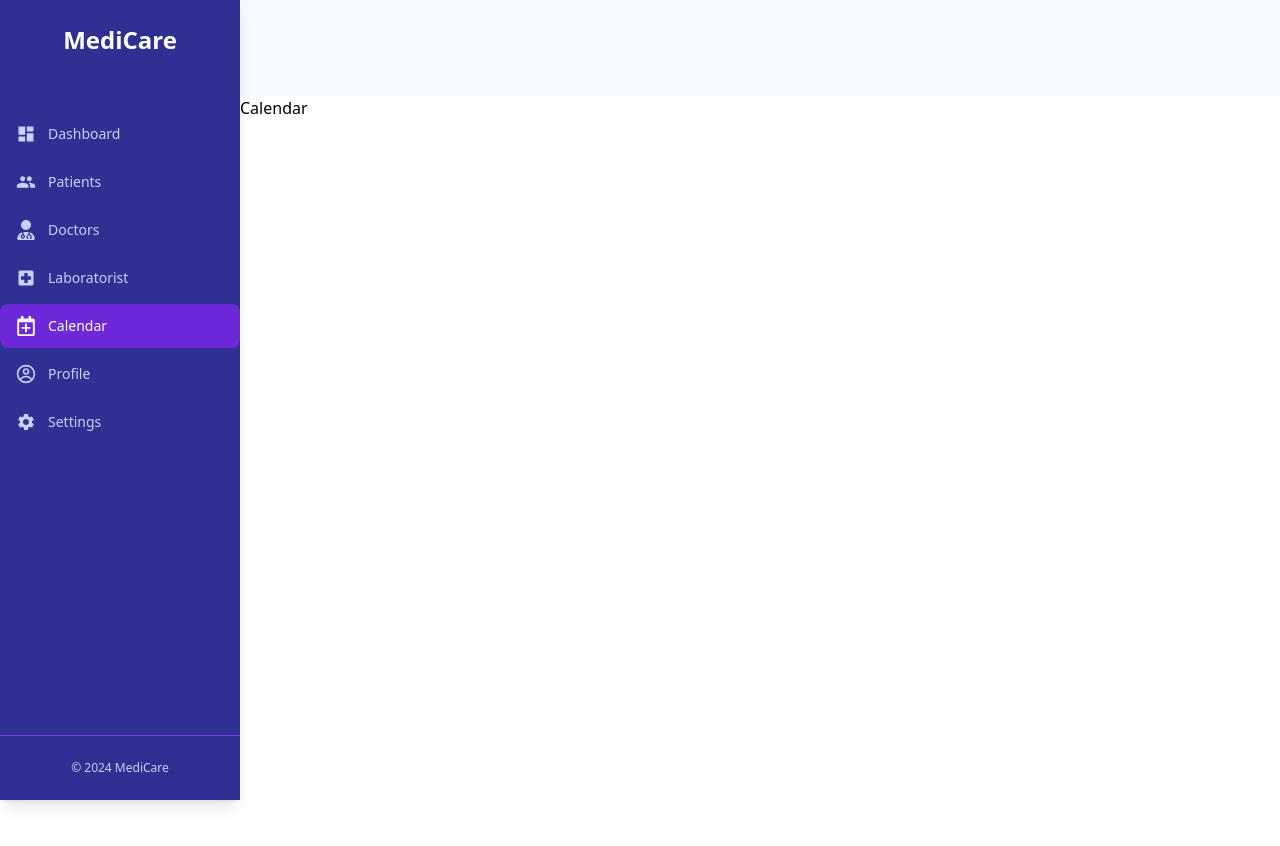
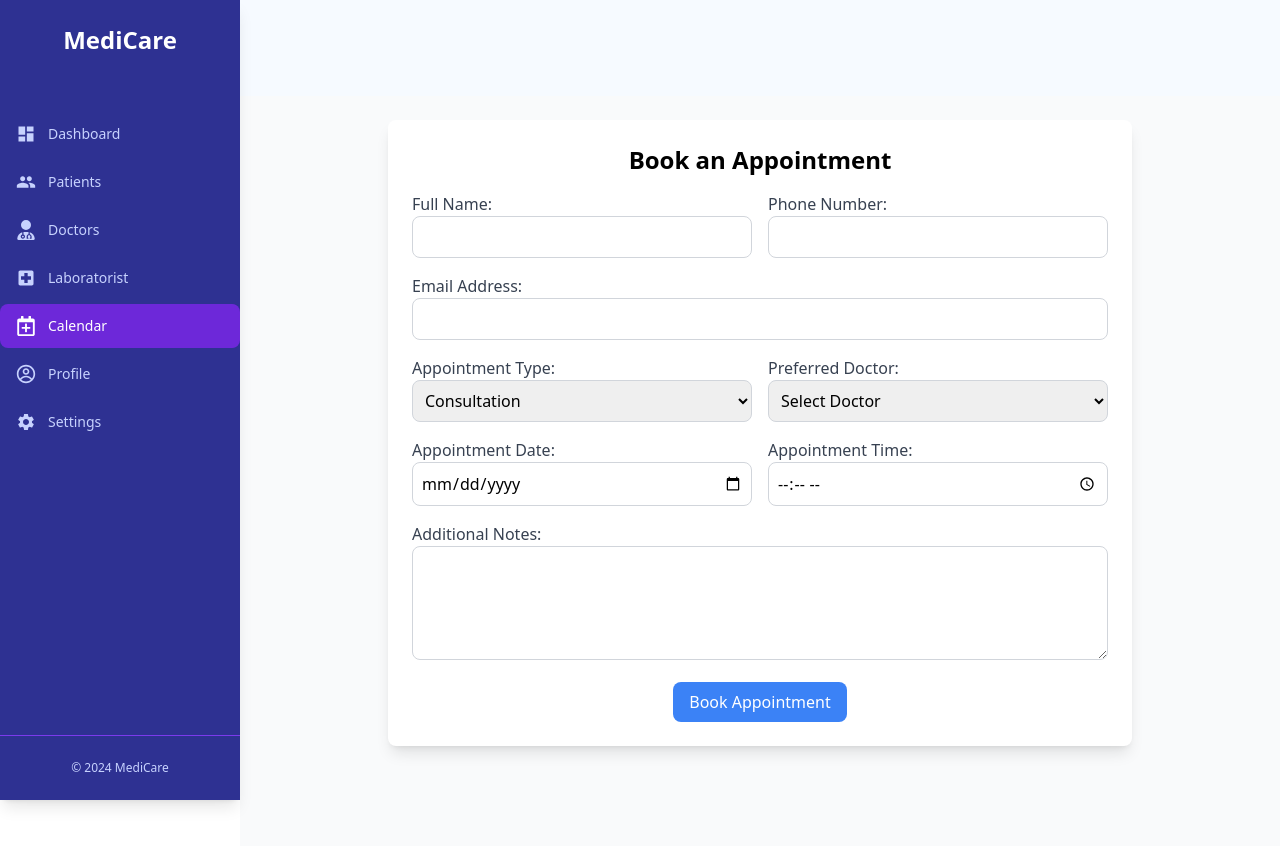
Before and after one commit to KarRzu/medical-system, a React (Vite) app: page /calendar in a window 1280 px wide. Shown: the top 846 px of the page. Before the commit the page ends 800 px from the top, so only its background shows below. Built offline with nearby package versions, Linux system fonts and the light colour scheme; no server answers.

Commit message:
feat: add form for book apoinment in Calendar components

```diff
--- a/src/pages/CalendarPage.tsx
+++ b/src/pages/CalendarPage.tsx
@@ -1,7 +1,151 @@
+import React, { useState } from "react";
+
 export function CalendarPage() {
+  const [appointmentDetails, setAppointmentDetails] = useState({
+    name: "",
+    phone: "",
+    appointmentType: "consultation",
+    appointmentDate: "",
+    appointmentTime: "",
+    email: "",
+    doctor: "",
+    notes: "",
+  });
+
+  const handleInputChange = (e) => {
+    const { name, value } = e.target;
+    setAppointmentDetails((prevDetails) => ({
+      ...prevDetails,
+      [name]: value,
+    }));
+  };
+
   return (
-    <>
-      <div>Calendar</div>
-    </>
+    <div className="min-h-screen bg-gray-50 flex flex-col items-center p-6">
+      <div className="bg-white rounded-lg shadow-lg w-3/4 p-6">
+        <h3 className="text-2xl font-semibold text-center mb-4">
+          Book an Appointment
+        </h3>
+        <form className="space-y-4">
+          <div className="flex space-x-4">
+            <div className="w-full">
+              <label className="block text-gray-700">Full Name:</label>
+              <input
+                type="text"
+                name="name"
+                value={appointmentDetails.name}
+                onChange={handleInputChange}
+                className="w-full p-2 border border-gray-300 rounded-lg"
+                required
+              />
+            </div>
+
+            <div className="w-full">
+              <label className="block text-gray-700">Phone Number:</label>
+              <input
+                type="text"
+                name="phone"
+                value={appointmentDetails.phone}
+                onChange={handleInputChange}
+                className="w-full p-2 border border-gray-300 rounded-lg"
+                required
+              />
+            </div>
+          </div>
+
+          <div>
+            <label className="block text-gray-700">Email Address:</label>
+            <input
+              type="email"
+              name="email"
+              value={appointmentDetails.email}
+              onChange={handleInputChange}
+              className="w-full p-2 border border-gray-300 rounded-lg"
+              required
+            />
+          </div>
+
+          <div className="flex space-x-4">
+            {/* Appointment Type */}
+            <div className="w-full">
+              <label className="block text-gray-700">Appointment Type:</label>
+              <select
+                name="appointmentType"
+                value={appointmentDetails.appointmentType}
+                onChange={handleInputChange}
+                className="w-full p-2 border border-gray-300 rounded-lg"
+                required
+              >
+                <option value="consultation">Consultation</option>
+                <option value="procedure">Procedure</option>
+              </select>
+            </div>
+
+            <div className="w-full">
+              <label className="block text-gray-700">Preferred Doctor:</label>
+              <select
+                name="doctor"
+                value={appointmentDetails.doctor}
+                onChange={handleInputChange}
+                className="w-full p-2 border border-gray-300 rounded-lg"
+                required
+              >
+                <option value="">Select Doctor</option>
+                <option value="Dr. Smith">Dr. Smith</option>
+                <option value="Dr. Johnson">Dr. Johnson</option>
+                <option value="Dr. Lee">Dr. Lee</option>
+              </select>
+            </div>
+          </div>
+
+          <div className="flex space-x-4">
+            {/* Appointment Date */}
+            <div className="w-full">
+              <label className="block text-gray-700">Appointment Date:</label>
+              <input
+                type="date"
+                name="appointmentDate"
+                value={appointmentDetails.appointmentDate}
+                onChange={handleInputChange}
+                className="w-full p-2 border border-gray-300 rounded-lg"
+                required
+              />
+            </div>
+
+            <div className="w-full">
+              <label className="block text-gray-700">Appointment Time:</label>
+              <input
+                type="time"
+                name="appointmentTime"
+                value={appointmentDetails.appointmentTime}
+                onChange={handleInputChange}
+                className="w-full p-2 border border-gray-300 rounded-lg"
+                required
+              />
+            </div>
+          </div>
+
+          <div>
+            <label className="block text-gray-700">Additional Notes:</label>
+            <textarea
+              name="notes"
+              value={appointmentDetails.notes}
+              onChange={handleInputChange}
+              className="w-full p-2 border border-gray-300 rounded-lg"
+              rows="4"
+            />
+          </div>
+
+          <div className="flex justify-center items-center mt-4">
+            <button
+              type="submit"
+              className="px-4 py-2 bg-blue-500 text-white rounded-lg hover:bg-blue-600 focus:outline-none"
+            >
+              Book Appointment
+            </button>
+          </div>
+        </form>
+      </div>
+    </div>
   );
 }
--- a/src/pages/ModalDoctorPage.tsx
+++ b/src/pages/ModalDoctorPage.tsx
@@ -18,6 +18,7 @@ export type InputFields = {
 };
 
 export type Doctor = {
+  id: Key | null | undefined;
   name: string;
   speciality: string;
   email: string;
```
